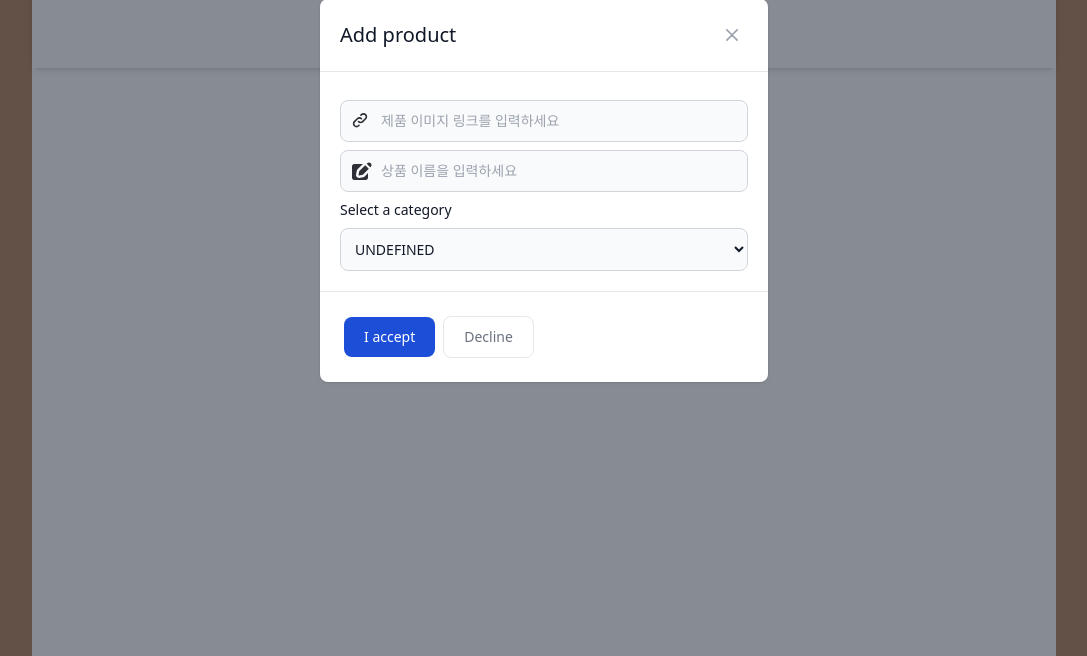
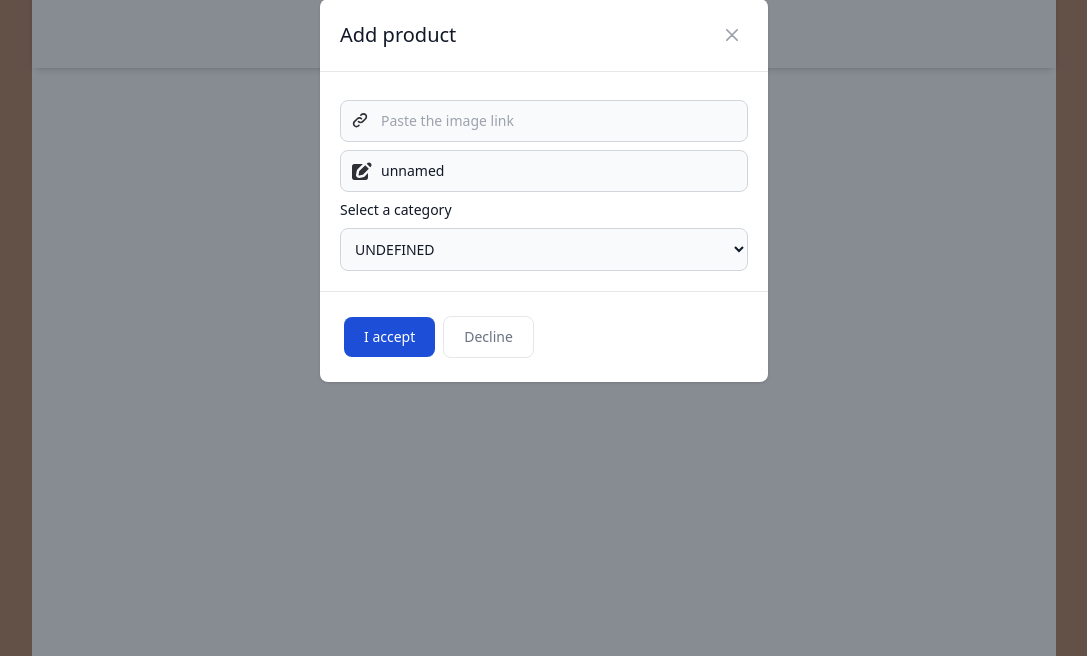
Before and after one commit to yamkant/suitcase, a Django app: page / in a window 1280 px wide, after a click on "Add product". Shown: the part 260-916 px from the top of the page, without its empty margins (96-1183 px from the left). Run offline with Django 4.2, Linux system fonts and the light colour scheme; the visitor is signed in with stand-in values (Sample User, id 1); data that the repository does not hold is empty; style sheets or scripts are compiled from the project's sources; parts of the project's set-up code (start-up, migrations or seed data) failed here and were passed over; some libraries are stand-ins or nearby versions.

Commit message:
feat: #34 [Page: total] 자잘한 퍼블리싱 수정

```diff
--- a/web/apps/templates/client/fitting.html
+++ b/web/apps/templates/client/fitting.html
@@ -8,9 +8,9 @@
         {% for prod_info in data %}
             {% if prod_info.prod_list %}
                 <div class="gallery-container flex space-x-5">
-                    <div class="flex flex-col relative w-72 h-72 justify-center items-center background px-2 bg-white">
+                    <div class="flex flex-col relative w-72 h-72 justify-center items-center">
                         {% if prod_info.prod_list|length  > 1 %}
-                        <div id="gallery" class="gallery relative w-48 h-52 bg-white" data-carousel="static">
+                        <div id="gallery" class="gallery relative w-48 h-52 bg-white/10" data-carousel="static">
                             <!-- Carousel wrapper -->
                             <div class="flex flex-col justify-center items-center relative overflow-hidden rounded-lg w-full h-full right-0 left-0">
                                 {% for prod in prod_info.prod_list %}
--- a/web/apps/templates/client/home.html
+++ b/web/apps/templates/client/home.html
@@ -303,7 +303,7 @@
                                 <path xmlns="http://www.w3.org/2000/svg" d="M16.6471 1.35334C15.778 0.486688 14.6006 0 13.3732 0C12.1457 0 10.9684 0.486688 10.0993 1.35334L9.37258 2.07894C9.27097 2.17258 9.18935 2.28578 9.13262 2.41176C9.0759 2.53774 9.04523 2.67389 9.04246 2.81202C9.0397 2.95015 9.0649 3.08742 9.11654 3.21556C9.16819 3.34371 9.24521 3.46009 9.34299 3.55772C9.44076 3.65534 9.55727 3.73219 9.68551 3.78365C9.81375 3.8351 9.95107 3.8601 10.0892 3.85714C10.2274 3.85418 10.3635 3.82333 10.4894 3.76643C10.6153 3.70953 10.7284 3.62776 10.8219 3.52604L11.5487 2.79941C12.0354 2.32877 12.6876 2.06822 13.3647 2.07393C14.0418 2.07964 14.6895 2.35115 15.1682 2.82993C15.6469 3.30871 15.9183 3.95641 15.9238 4.63339C15.9293 5.31037 15.6685 5.96241 15.1977 6.44893L11.5558 10.0913C11.064 10.5602 10.4105 10.8218 9.73082 10.8218C9.05119 10.8218 8.39764 10.5602 7.90579 10.0913C7.81124 9.99338 7.69813 9.91531 7.57308 9.8616C7.44802 9.80789 7.31352 9.77961 7.17742 9.77843C7.04132 9.77725 6.90635 9.80318 6.78038 9.85471C6.65441 9.90624 6.53997 9.98234 6.44373 10.0786C6.34749 10.1748 6.27138 10.2892 6.21984 10.4152C6.1683 10.5411 6.14236 10.6761 6.14355 10.8122C6.14473 10.9482 6.17301 11.0827 6.22673 11.2078C6.28045 11.3328 6.35853 11.4459 6.45643 11.5404C7.32489 12.4086 8.50271 12.8964 9.73082 12.8964C10.9589 12.8964 12.1367 12.4086 13.0052 11.5404L16.6471 7.89808C17.5135 7.02934 18 5.85255 18 4.62571C18 3.39887 17.5135 2.22208 16.6471 1.35334Z" fill="#2F2F38"/>
                             </svg>
                         </div>
-                        <input name="image_url" type="text" id="simple-search" class="bg-gray-50 border border-gray-300 text-gray-900 text-sm rounded-lg focus:ring-blue-500 focus:border-blue-500 block w-full pl-10 p-2.5  dark:bg-gray-700 dark:border-gray-600 dark:placeholder-gray-400 dark:text-white dark:focus:ring-blue-500 dark:focus:border-blue-500" placeholder="제품 이미지 링크를 입력하세요" required>
+                        <input name="image_url" type="text" id="simple-search" class="bg-gray-50 border border-gray-300 text-gray-900 text-sm rounded-lg focus:ring-blue-500 focus:border-blue-500 block w-full pl-10 p-2.5  dark:bg-gray-700 dark:border-gray-600 dark:placeholder-gray-400 dark:text-white dark:focus:ring-blue-500 dark:focus:border-blue-500" placeholder="Paste the image link" required>
                     </div>
                     <div class="relative w-full">
                         <div class="absolute inset-y-0 left-0 flex items-center pl-3 pointer-events-none">
@@ -313,7 +313,7 @@
                                 <path d="M13.243 3.19999L7.359 9.08099C7.28938 9.15102 7.24206 9.2401 7.223 9.33699L6.51 12.9C6.49517 12.9726 6.49669 13.0477 6.51444 13.1197C6.53219 13.1917 6.56573 13.2588 6.61263 13.3163C6.65954 13.3737 6.71863 13.42 6.78562 13.4518C6.85262 13.4835 6.92585 13.5 7 13.5C7.0336 13.5003 7.06712 13.4969 7.1 13.49L10.666 12.777C10.7625 12.7577 10.8512 12.7104 10.921 12.641L16.8 6.75699L13.243 3.19999Z" fill="#2F2F38"/>
                             </svg>
                         </div>
-                        <input name="name" type="text" id="simple-search" class="bg-gray-50 border border-gray-300 text-gray-900 text-sm rounded-lg focus:ring-blue-500 focus:border-blue-500 block w-full pl-10 p-2.5  dark:bg-gray-700 dark:border-gray-600 dark:placeholder-gray-400 dark:text-white dark:focus:ring-blue-500 dark:focus:border-blue-500" placeholder="상품 이름을 입력하세요" required>
+                        <input name="name" type="text" id="simple-search" class="bg-gray-50 border border-gray-300 text-gray-900 text-sm rounded-lg focus:ring-blue-500 focus:border-blue-500 block w-full pl-10 p-2.5  dark:bg-gray-700 dark:border-gray-600 dark:placeholder-gray-400 dark:text-white dark:focus:ring-blue-500 dark:focus:border-blue-500" placeholder="Put the product name" value="unnamed" required>
                     </div>
 
                     <label
```
